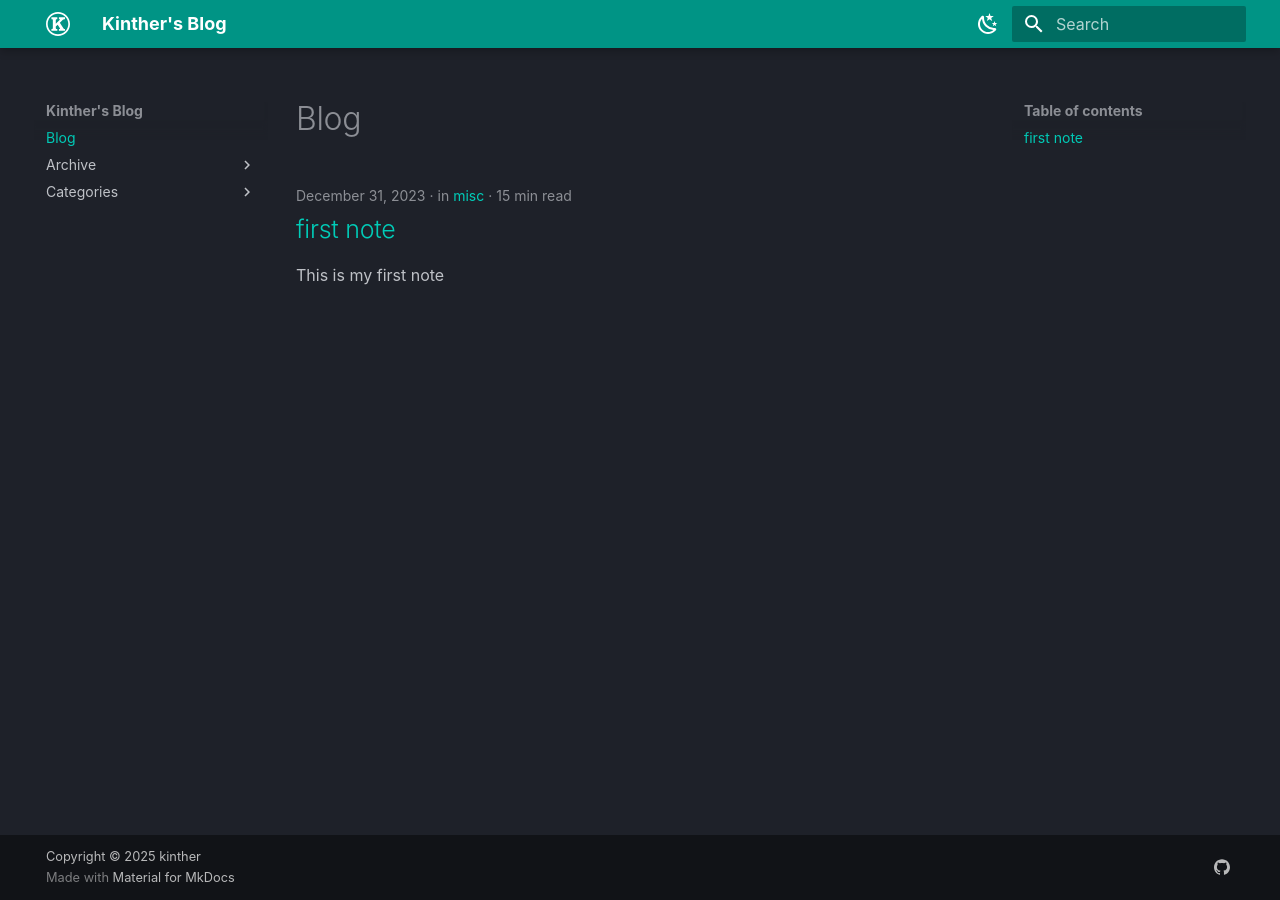
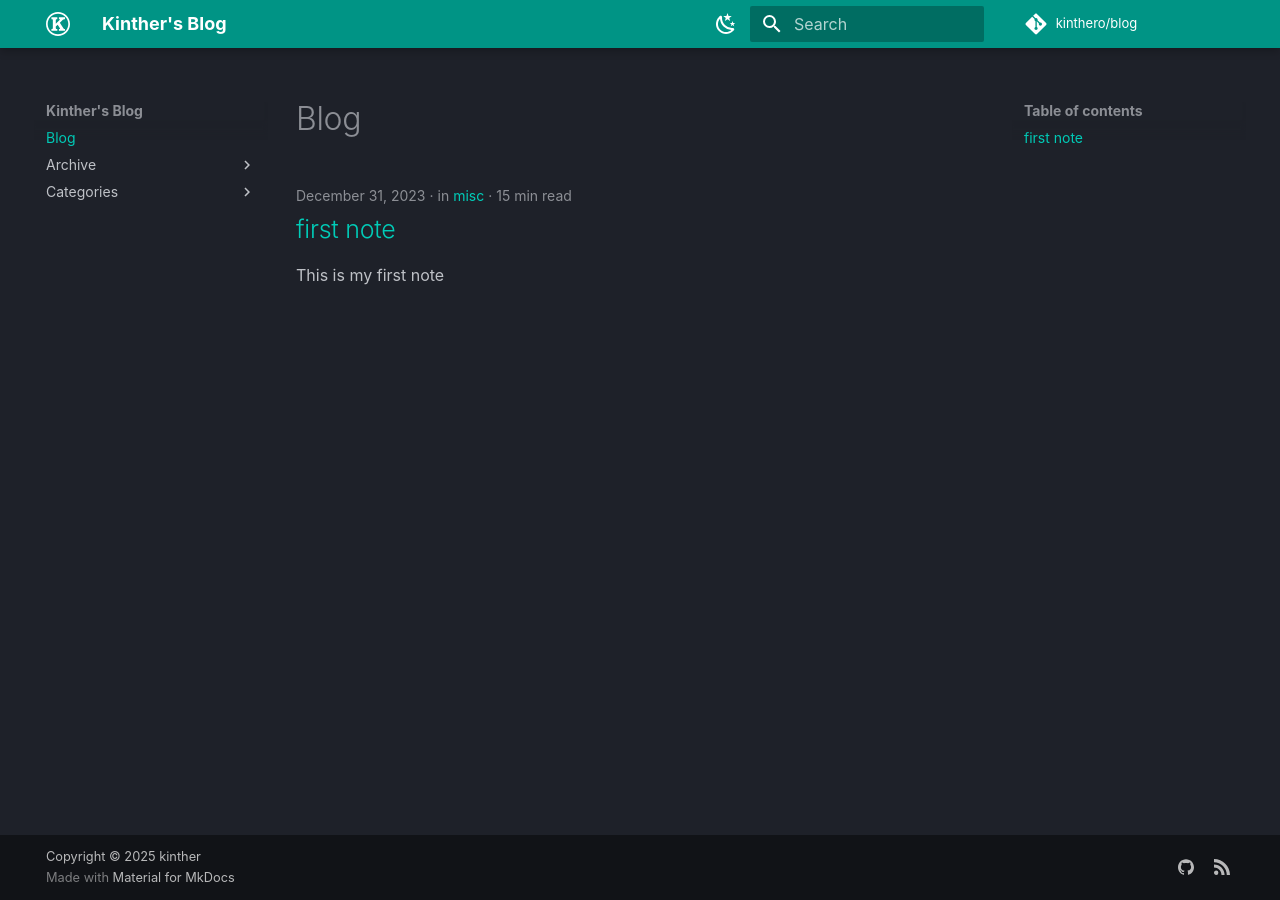
Before and after one commit to kinthero/blog, an MkDocs documentation site: the page built from docs/index.md, in a window 1280 px wide. Built offline with MkDocs 1.6.1 and Material for MkDocs 9.7.7, drawn with Linux system fonts in a browser that asks for light colours; some web fonts are replaced; comment, search, counter and statistics services are not loaded.

Commit message:
add rss icon

```diff
--- a/mkdocs.yml
+++ b/mkdocs.yml
@@ -3,6 +3,10 @@ site_name: Kinther's Blog
 site_description: kinther's blog
 site_url: https://kinthero.github.io/blog
 copyright: Copyright &copy; 2025 kinther
+
+# Repository
+repo_name: kinthero/blog
+repo_url: https://github.com/kinthero/blog
 
 theme:
   name: material
@@ -27,6 +31,7 @@ theme:
     code: Fira Code
 
 markdown_extensions:
+  - abbr
   - attr_list
   # emoji
   - pymdownx.emoji:
@@ -53,6 +58,8 @@ extra:
   social:
     - icon: simple/github
       link: https://kinthero.github.com
+    - icon: simple/rss
+      link: https://kinthero.github.io/blog/feed_rss_created.xml
 
 plugins:
   - meta
```
